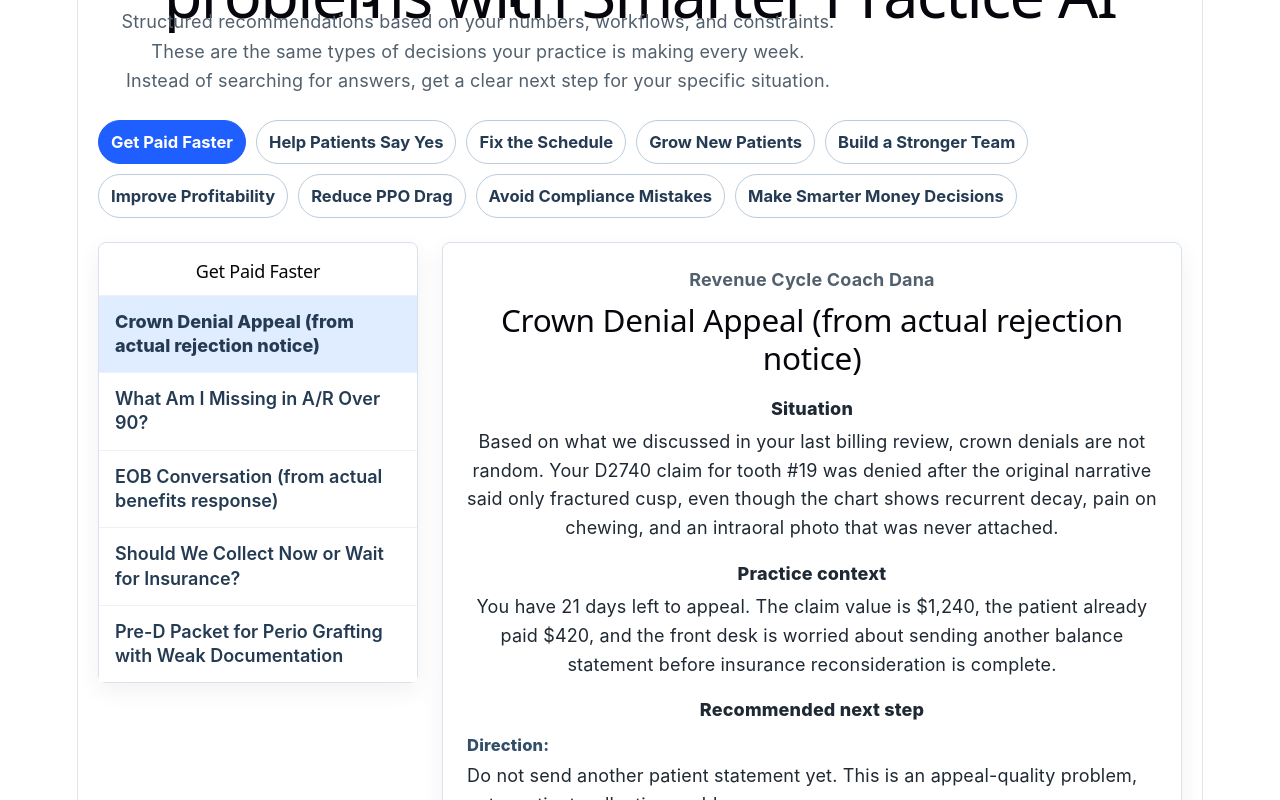
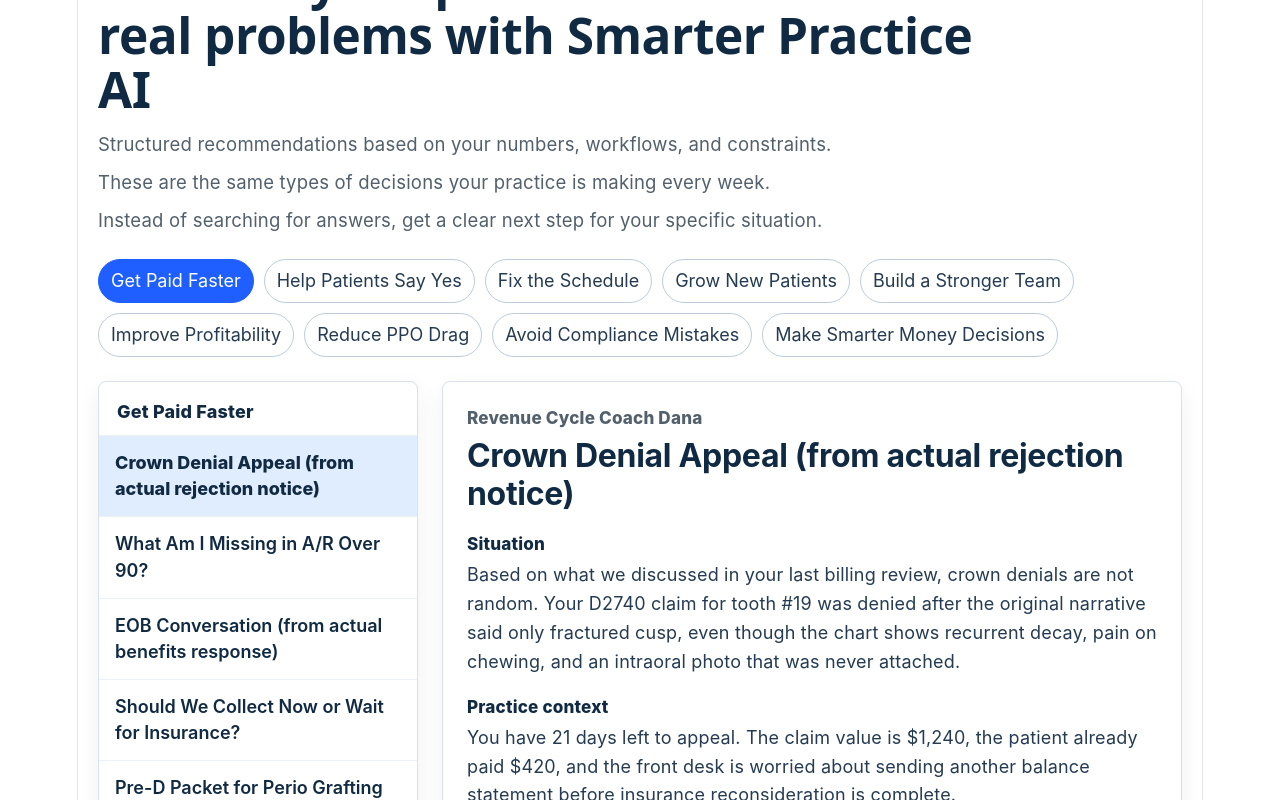
Before and after one commit to jeremyphelps-SP/smarterpractice-site, a React (Vite) app: page / in a window 1280 px wide. Shown: the part 1800-2600 px from the top of the page. Built offline with nearby package versions, Linux system fonts and the light colour scheme.

Commit message:
Normalize homepage typography and fix matrix heading

```diff
--- a/src/components/CoachScenarioMatrix.jsx
+++ b/src/components/CoachScenarioMatrix.jsx
@@ -1,35 +1,5 @@
 import { useEffect, useMemo, useState } from "react";
 import { scenarios } from "../data/scenarios";
-
-const pageStyle = {
-  maxWidth: "1120px",
-  margin: "0 auto",
-  padding: "32px 20px 48px",
-  color: "#1f2933",
-  fontFamily:
-    'Inter, ui-sans-serif, system-ui, -apple-system, BlinkMacSystemFont, "Segoe UI", sans-serif',
-};
-
-const filterWrapStyle = {
-  display: "flex",
-  flexWrap: "wrap",
-  gap: "10px",
-  margin: "24px 0",
-};
-
-const layoutStyle = {
-  display: "grid",
-  gridTemplateColumns: "minmax(240px, 320px) minmax(0, 1fr)",
-  gap: "24px",
-  alignItems: "start",
-};
-
-const panelStyle = {
-  border: "1px solid #d9e2ec",
-  borderRadius: "8px",
-  background: "#ffffff",
-  boxShadow: "0 8px 24px rgba(15, 23, 42, 0.06)",
-};
 
 const buttonResetStyle = {
   font: "inherit",
@@ -170,9 +140,9 @@ export default function CoachScenarioMatrix({
 
   if (!categories.length) {
     return (
-      <main style={pageStyle}>
-        <h1>Coach Scenario Matrix</h1>
-        <p>
+      <main className="scenario-matrix">
+        <h2 className="scenario-matrix__title">Coach Scenario Matrix</h2>
+        <p className="scenario-matrix__intro-text">
           {selectedChallengeLabel
             ? "No examples found for this challenge yet."
             : "No coach scenarios are available yet."}
@@ -182,41 +152,34 @@ export default function CoachScenarioMatrix({
   }
 
   return (
-    <main style={pageStyle}>
-      <section>
-        <h1 style={{ margin: 0, fontSize: "clamp(2rem, 6vw, 3.5rem)" }}>
+    <main className="scenario-matrix">
+      <section className="scenario-matrix__intro">
+        <h2 className="scenario-matrix__title">
           See how your practice can handle real problems with Smarter Practice AI
-        </h1>
-        <p style={{ maxWidth: "760px", lineHeight: 1.65, color: "#52606d" }}>
+        </h2>
+        <p className="scenario-matrix__intro-text">
           Structured recommendations based on your numbers, workflows, and
           constraints.
         </p>
-        <p style={{ maxWidth: "760px", lineHeight: 1.65, color: "#52606d" }}>
+        <p className="scenario-matrix__intro-text">
           These are the same types of decisions your practice is making every
           week.
         </p>
-        <p style={{ maxWidth: "760px", lineHeight: 1.65, color: "#52606d" }}>
+        <p className="scenario-matrix__intro-text">
           Instead of searching for answers, get a clear next step for your
           specific situation.
         </p>
         {selectedChallengeLabel && (
-          <p
-            style={{
-              display: "inline-flex",
-              margin: "12px 0 0",
-              borderRadius: "999px",
-              background: "#e0ecff",
-              color: "#1f5eff",
-              padding: "8px 12px",
-              fontWeight: 800,
-            }}
-          >
+          <p className="scenario-matrix__challenge-label">
             Examples focused on: {selectedChallengeLabel}
           </p>
         )}
       </section>
 
-      <section aria-label="Scenario categories" style={filterWrapStyle}>
+      <section
+        aria-label="Scenario categories"
+        className="scenario-matrix__categories"
+      >
         {categories.map((category) => {
           const isSelected = category === activeCategory;
 
@@ -226,15 +189,12 @@ export default function CoachScenarioMatrix({
               type="button"
               onClick={() => handleCategorySelect(category)}
               aria-pressed={isSelected}
+              className="scenario-matrix__category-button"
               style={{
                 ...buttonResetStyle,
                 border: isSelected ? "1px solid #1f5eff" : "1px solid #bcccdc",
-                borderRadius: "999px",
-                padding: "8px 12px",
                 background: isSelected ? "#1f5eff" : "#ffffff",
                 color: isSelected ? "#ffffff" : "#243b53",
-                fontSize: "0.92rem",
-                fontWeight: 700,
               }}
             >
               {category}
@@ -243,18 +203,14 @@ export default function CoachScenarioMatrix({
         })}
       </section>
 
-      <section style={layoutStyle}>
-        <aside style={panelStyle} aria-label={`${activeCategory} scenarios`}>
-          <h2
-            style={{
-              margin: 0,
-              padding: "18px 18px 12px",
-              fontSize: "1rem",
-              borderBottom: "1px solid #edf2f7",
-            }}
-          >
+      <section className="scenario-matrix__layout">
+        <aside
+          className="scenario-matrix__scenario-list"
+          aria-label={`${activeCategory} scenarios`}
+        >
+          <h3 className="scenario-matrix__list-title">
             {activeCategory}
-          </h2>
+          </h3>
           <div style={{ display: "grid", gap: "1px", background: "#edf2f7" }}>
             {selectedScenarios.map((scenario) => {
               const isSelected = scenario.id === selectedScenario?.id;
@@ -267,13 +223,10 @@ export default function CoachScenarioMatrix({
                   style={{
                     ...buttonResetStyle,
                     border: 0,
-                    padding: "14px 16px",
-                    textAlign: "left",
                     background: isSelected ? "#e0ecff" : "#ffffff",
-                    color: "#243b53",
                     fontWeight: isSelected ? 800 : 600,
-                    lineHeight: 1.35,
                   }}
+                  className="scenario-matrix__scenario-button"
                 >
                   {scenario.scenarioTitle}
                 </button>
@@ -283,35 +236,36 @@ export default function CoachScenarioMatrix({
         </aside>
 
         {selectedScenario && (
-          <article style={{ ...panelStyle, padding: "24px" }}>
-            <p style={{ margin: "0 0 8px", color: "#52606d", fontWeight: 700 }}>
+          <article className="scenario-matrix__detail-card">
+            <p className="scenario-matrix__coach">
               {selectedScenario.coach}
             </p>
-            <h2 style={{ margin: "0 0 20px", fontSize: "1.75rem" }}>
+            <h3 className="scenario-matrix__scenario-title">
               {selectedScenario.scenarioTitle}
-            </h2>
+            </h3>
 
             <dl style={{ display: "grid", gap: "18px", margin: 0 }}>
               <div>
-                <dt style={{ fontWeight: 800 }}>Situation</dt>
-                <dd style={{ margin: "6px 0 0", lineHeight: 1.6 }}>
+                <dt className="scenario-matrix__label">Situation</dt>
+                <dd className="scenario-matrix__body">
                   {selectedScenario.situation}
                 </dd>
               </div>
               <div>
-                <dt style={{ fontWeight: 800 }}>Practice context</dt>
-                <dd style={{ margin: "6px 0 0", lineHeight: 1.6 }}>
+                <dt className="scenario-matrix__label">Practice context</dt>
+                <dd className="scenario-matrix__body">
                   {selectedScenario.teamInput}
                 </dd>
               </div>
               <div>
-                <dt style={{ fontWeight: 800 }}>Recommended next step</dt>
+                <dt className="scenario-matrix__label">
+                  Recommended next step
+                </dt>
                 <dd
+                  className="scenario-matrix__recommendation"
                   style={{
                     display: "grid",
                     gap: "14px",
-                    margin: "8px 0 0",
-                    lineHeight: 1.6,
                   }}
                 >
                   {recommendationSections.map((section, index) => (
@@ -325,12 +279,7 @@ export default function CoachScenarioMatrix({
                       }}
                     >
                       <p
-                        style={{
-                          margin: "0 0 4px",
-                          color: "#334e68",
-                          fontSize: "0.92rem",
-                          fontWeight: 800,
-                        }}
+                        className="scenario-matrix__recommendation-label"
                       >
                         {section.label}:
                       </p>
@@ -355,19 +304,19 @@ export default function CoachScenarioMatrix({
                 </dd>
               </div>
               <div>
-                <dt style={{ fontWeight: 800 }}>Why it matters</dt>
-                <dd style={{ margin: "6px 0 0", lineHeight: 1.6 }}>
+                <dt className="scenario-matrix__label">Why it matters</dt>
+                <dd className="scenario-matrix__body">
                   {selectedScenario.whyItMatters}
                 </dd>
               </div>
               <div>
-                <dt style={{ fontWeight: 800 }}>Tags</dt>
+                <dt className="scenario-matrix__label">Tags</dt>
                 <dd
+                  className="scenario-matrix__tags"
                   style={{
                     display: "flex",
                     flexWrap: "wrap",
                     gap: "8px",
-                    margin: "8px 0 0",
                   }}
                 >
                   {selectedScenario.tags.map((tag) => (
--- a/src/components/TrialCTA.css
+++ b/src/components/TrialCTA.css
@@ -29,10 +29,10 @@
 .trial-cta h2 {
   margin: 0;
   color: #102a43;
-  font-size: clamp(1.45rem, 3vw, 2rem);
+  font-size: clamp(1.8rem, 4vw, 2.4rem);
   font-weight: 650;
   line-height: 1.12;
-  letter-spacing: 0;
+  letter-spacing: -0.4px;
 }
 
 .trial-cta p {
--- a/src/index.css
+++ b/src/index.css
@@ -109,3 +109,169 @@ code {
   padding: 4px 8px;
   background: var(--code-bg);
 }
+
+.scenario-matrix {
+  max-width: 1120px;
+  margin: 0 auto;
+  padding: 32px 20px 48px;
+  color: #1f2933;
+  font-family:
+    Inter, ui-sans-serif, system-ui, -apple-system, BlinkMacSystemFont, "Segoe UI",
+    sans-serif;
+  text-align: left;
+}
+
+.scenario-matrix__intro {
+  text-align: left;
+}
+
+.scenario-matrix__title {
+  max-width: 900px;
+  margin: 0 0 12px;
+  color: #102a43;
+  font-size: clamp(1.8rem, 4vw, 2.75rem);
+  font-weight: 650;
+  line-height: 1.1;
+  letter-spacing: -0.5px;
+  word-break: normal;
+  overflow-wrap: break-word;
+}
+
+.scenario-matrix__intro-text {
+  max-width: 760px;
+  margin: 0 0 8px;
+  color: #52606d;
+  font-size: 1.03rem;
+  line-height: 1.62;
+}
+
+.scenario-matrix__challenge-label {
+  display: inline-flex;
+  margin: 12px 0 0;
+  border-radius: 999px;
+  background: #e0ecff;
+  color: #1f5eff;
+  padding: 8px 12px;
+  font-size: 0.92rem;
+  font-weight: 800;
+  line-height: 1.35;
+}
+
+.scenario-matrix__categories {
+  display: flex;
+  flex-wrap: wrap;
+  gap: 10px;
+  margin: 24px 0;
+}
+
+.scenario-matrix__category-button {
+  border-radius: 999px;
+  padding: 8px 12px;
+  font-size: 0.92rem;
+  font-weight: 700;
+  line-height: 1.25;
+}
+
+.scenario-matrix__layout {
+  display: grid;
+  grid-template-columns: minmax(240px, 320px) minmax(0, 1fr);
+  gap: 24px;
+  align-items: start;
+}
+
+.scenario-matrix__scenario-list,
+.scenario-matrix__detail-card {
+  border: 1px solid #d9e2ec;
+  border-radius: 8px;
+  background: #ffffff;
+  box-shadow: 0 8px 24px rgba(15, 23, 42, 0.06);
+}
+
+.scenario-matrix__list-title {
+  margin: 0;
+  border-bottom: 1px solid #edf2f7;
+  padding: 18px 18px 12px;
+  color: #102a43;
+  font-size: 1rem;
+  font-weight: 800;
+  line-height: 1.3;
+}
+
+.scenario-matrix__scenario-button {
+  width: 100%;
+  padding: 14px 16px;
+  color: #102a43;
+  font-size: 0.96rem;
+  line-height: 1.35;
+  text-align: left;
+}
+
+.scenario-matrix__detail-card {
+  padding: 24px;
+}
+
+.scenario-matrix__coach {
+  margin: 0 0 8px;
+  color: #52606d;
+  font-size: 0.95rem;
+  font-weight: 800;
+  line-height: 1.35;
+}
+
+.scenario-matrix__scenario-title {
+  margin: 0 0 20px;
+  color: #102a43;
+  font-size: clamp(1.35rem, 2.5vw, 1.85rem);
+  font-weight: 650;
+  line-height: 1.18;
+  letter-spacing: -0.3px;
+}
+
+.scenario-matrix__label {
+  color: #102a43;
+  font-size: 0.95rem;
+  font-weight: 800;
+  line-height: 1.35;
+}
+
+.scenario-matrix__body,
+.scenario-matrix__recommendation {
+  margin: 6px 0 0;
+  color: #243b53;
+  font-size: 1rem;
+  line-height: 1.6;
+}
+
+.scenario-matrix__recommendation {
+  margin-top: 8px;
+}
+
+.scenario-matrix__recommendation-label {
+  margin: 0 0 4px;
+  color: #334e68;
+  font-size: 0.92rem;
+  font-weight: 800;
+  line-height: 1.35;
+}
+
+.scenario-matrix__recommendation ul {
+  color: #243b53;
+}
+
+.scenario-matrix__tags {
+  margin: 8px 0 0;
+}
+
+@media (max-width: 760px) {
+  .scenario-matrix {
+    padding: 28px 18px 44px;
+  }
+
+  .scenario-matrix__layout {
+    grid-template-columns: 1fr;
+  }
+
+  .scenario-matrix__title {
+    letter-spacing: -0.4px;
+  }
+}
```
Also changed, not shown: src/components/AIImageStudio.css (+9 -8 lines), src/components/QuickWinsSection.css (+7 -7 lines), src/components/StartHereSection.css (+7 -7 lines).
